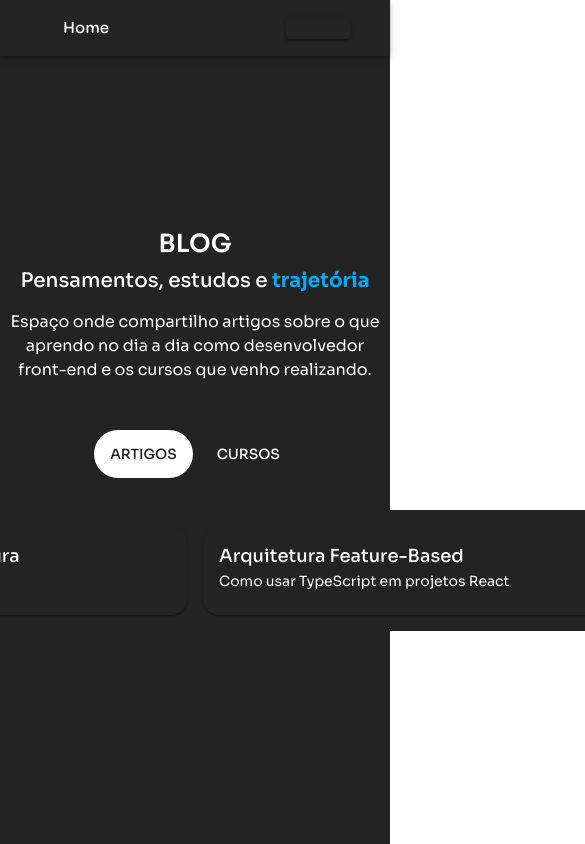
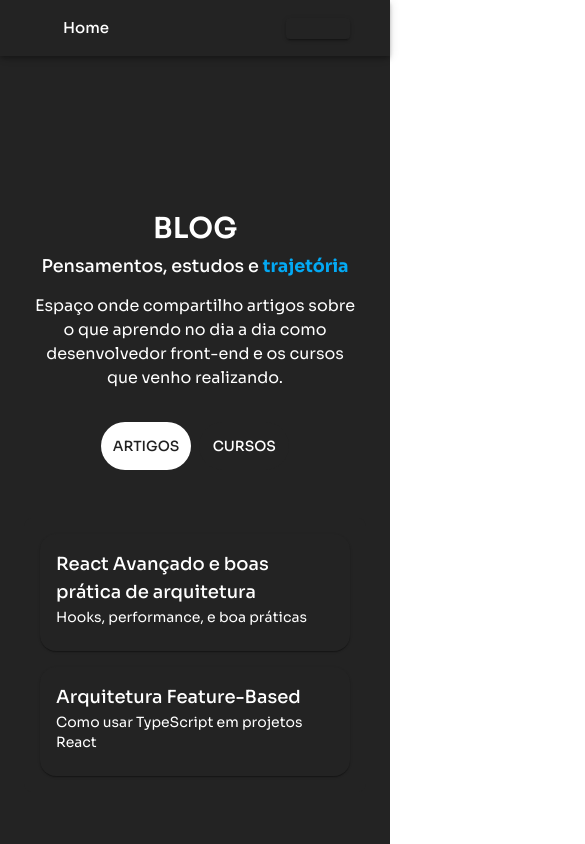
Before and after one commit to patrilucas59/Lucas_Patricio_Portfolio, a React (Vite) app: page /blog/artigos in a window 390 px wide. Shown: the top 844 px of the page, 585 px wide, since content can reach past the window. Built offline with nearby package versions, Linux system fonts and the light colour scheme; some icons are missing.

Commit message:
feat(Blog): aplicando o responsivo na página de Blog

```diff
--- a/src/pages/Blog/Articles/index.tsx
+++ b/src/pages/Blog/Articles/index.tsx
@@ -26,7 +26,20 @@ import BlogCard from "../components/BlogCard";
 
     return (
       <>
-        <Box sx={{ display: 'flex', gap: 2, backgroundColor: theme.palette.primary.main, padding: 2, borderRadius: 2 }}>
+        <Box sx={{
+          display: 'grid',
+          gap: 2,
+          backgroundColor: theme.palette.primary.main,
+          padding: 2,
+          borderRadius: 2,
+
+          gridTemplateColumns: {
+            xs: '1fr',
+            sm: '1fr 1fr',
+            md: '1fr 1fr 1fr',
+          }
+          }}
+        >
           {articles.map(item => (
           <BlogCard
             key={item.id}
--- a/src/pages/Blog/BlogHome.tsx
+++ b/src/pages/Blog/BlogHome.tsx
@@ -12,7 +12,7 @@ const BlogHome = () => {
     if (location.pathname.includes('artigos')) return 0;
     if (location.pathname.includes('cursos')) return 1;
     return false;
-}
+  };
 
   const BlogContainer = styled('main')(({ theme }) => ({
     backgroundColor: theme.palette.primary.main,
@@ -21,17 +21,27 @@ const BlogHome = () => {
     alignItems: 'center',
     justifyContent: 'center',
     minHeight: '100vh',
-    padding: 4,
+    padding: theme.spacing(2),
+    width: '100%',
+    marginTop: theme.spacing(7),
+
+    [theme.breakpoints.up('sm')]: {
+      padding: theme.spacing(4),
+    },
   }));
 
   const StyledTab = styled(Tab)(({ theme }) => ({
-  padding: '8px 16px',
+    padding: '6px 12px',
     margin: '0 4px',
     backgroundColor: theme.palette.primary.main,
     color: theme.palette.primary.contrastText,
     borderRadius: 999,
     zIndex: 1,
     transition: 'all 0.25s ease',
+
+    [theme.breakpoints.up('sm')]: {
+      padding: '8px 16px',
+    },
 
     '&:hover': {
       backgroundColor: theme.palette.common.black,
@@ -49,31 +59,49 @@ const StyledTab = styled(Tab)(({ theme }) => ({
       <NavBar variant="blog" showBackButton />
 
       <BlogContainer>
-        <Box sx={{ textAlign: 'center', maxWidth: 600, mx: 'auto' }}>
-          <Typography variant="h4" fontWeight={600} mt={2} color="primary.contrastText">
+        <Box
+          sx={{
+            minHeight: '40vh',
+            display: 'flex',
+            flexDirection: 'column',
+            alignItems: 'center',
+            justifyContent: 'center',
+            textAlign: 'center',
+            width: '100%',
+            maxWidth: 600,
+          }}
+        >
+          <Typography
+            variant="h4"
+            fontWeight={600}
+            mt={2}
+            color="primary.contrastText"
+            sx={{ fontSize: { xs: '1.8rem', sm: '2.2rem' } }}
+          >
             BLOG
           </Typography>
 
-        </Box>
-
-        <Typography variant="h5" fontWeight={500} mt={1} color="primary.contrastText">
-          Pensamentos, estudos e {" "}
+          <Typography variant="h5" fontWeight={500} mt={1} color="primary.contrastText" sx={{ fontSize: { xs: '1.1rem', sm: '1.4rem' }, px: 2,}}>
+            Pensamentos, estudos e{" "}
             <Box component="span" color={theme.palette.info.light} fontWeight={700}>
               trajetória
             </Box>
           </Typography>
 
-        <Typography color="primary.contrastText" style={{ textAlign: 'center', maxWidth: 600, margin: '16px auto' }}>
+          <Typography color="primary.contrastText" sx={{ maxWidth: 600, mt: 2, px: 2, }}>
             Espaço onde compartilho artigos sobre o que aprendo no dia a dia como desenvolvedor front-end e os cursos que venho realizando.
           </Typography>
 
           <Tabs
             value={getTabValue()}
-          onChange={(_, value) =>{
-            navigate(value === 0 ? 'artigos' : 'cursos')
+            onChange={(_, value) => {
+              navigate(value === 0 ? 'artigos' : 'cursos');
             }}
+            variant="scrollable"
+            scrollButtons="auto"
             sx={{
               mt: 4,
+              maxWidth: '100%',
               '& .MuiTabs-indicator': {
                 display: 'none',
               },
@@ -82,8 +110,15 @@ const StyledTab = styled(Tab)(({ theme }) => ({
             <StyledTab label="Artigos" />
             <StyledTab label="Cursos" />
           </Tabs>
+        </Box>
 
-        <Box sx={{ mt: 4 }}>
+        <Box sx={{
+            mt: { xs: 2, sm: 4 },
+            width: '100%',
+            px: { xs: 1, sm: 0 },
+            maxWidth: 1200,
+          }}
+        >
           <Outlet />
         </Box>
 
@@ -91,7 +126,7 @@ const StyledTab = styled(Tab)(({ theme }) => ({
 
       <Footer />
     </>
-  )
-}
+  );
+};
 
 export default BlogHome;
--- a/src/pages/Blog/Courses/index.tsx
+++ b/src/pages/Blog/Courses/index.tsx
@@ -26,7 +26,20 @@ import BlogCard from "../components/BlogCard";
 
     return (
       <>
-        <Box sx={{ display: 'flex', gap: 2, backgroundColor: theme.palette.primary.main, padding: 2, borderRadius: 2 }}>
+        <Box sx={{
+          display: 'grid',
+          gap: 2,
+          backgroundColor: theme.palette.primary.main,
+          padding: 2,
+          borderRadius: 2,
+
+          gridTemplateColumns: {
+            xs: '1fr',
+            sm: '1fr 1fr',
+            md: '1fr 1fr 1fr',
+          }
+          }}
+        >
           {courses.map(item => (
           <BlogCard
             key={item.id}
--- a/src/pages/Blog/components/BlogCard/index.tsx
+++ b/src/pages/Blog/components/BlogCard/index.tsx
@@ -6,7 +6,7 @@ const BlogCard = ({ item, onClick, isSelected }: BlogCardProps) => {
   const theme = useTheme();
 
   return (
-    <Card onClick={onClick} sx={{ width: 600, cursor: 'pointer', backgroundColor: theme.palette.primary.main, color: theme.palette.primary.contrastText, borderRadius: 4 }}>
+    <Card onClick={onClick} sx={{ width: '100%', cursor: 'pointer', backgroundColor: theme.palette.primary.main, color: theme.palette.primary.contrastText, borderRadius: 4 }}>
       <CardContent>
         <Typography variant="h6">{item.title}</Typography>
         <Typography variant="body2">{item.description}</Typography>
--- a/src/pages/Blog/types/blog-detail.ts
+++ /dev/null
@@ -1,6 +0,0 @@
-import { BlogItem } from "./blog-item"
-
-export type BlogDetailProps = {
-  item: BlogItem | null
-  onClose: () => void
-}
```
Lines whose indentation alone changed are shown as unchanged.
